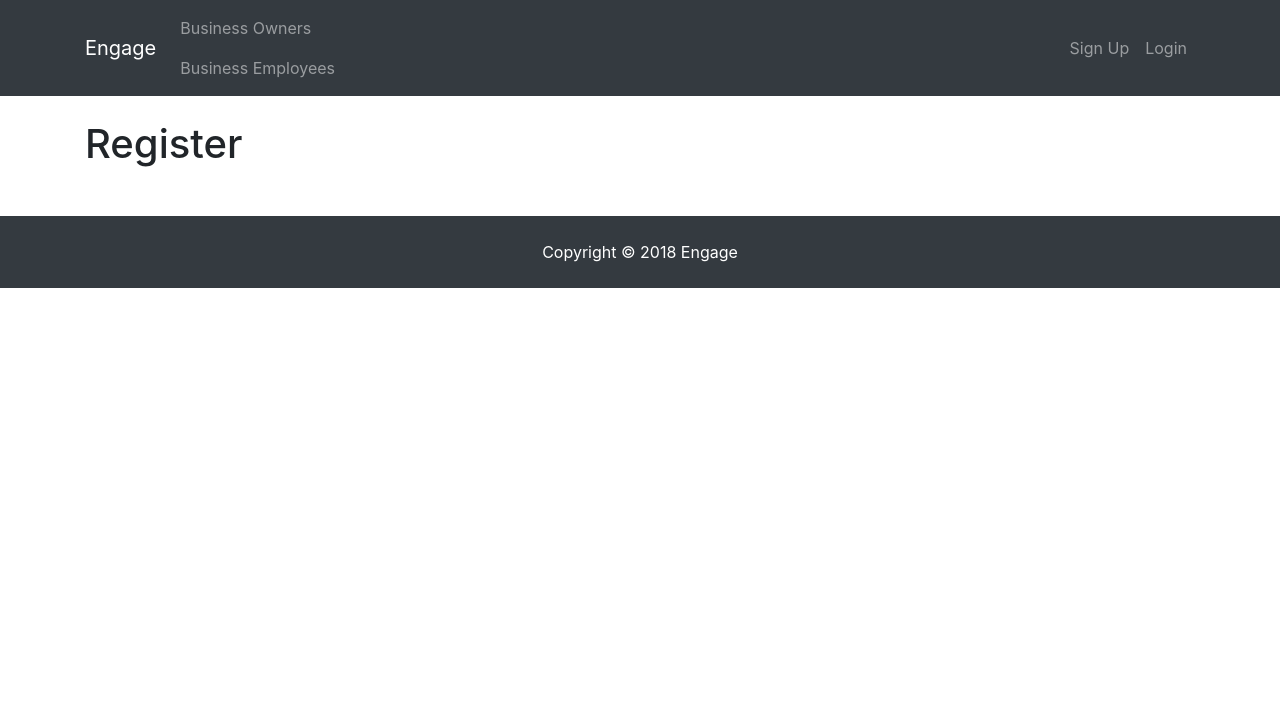
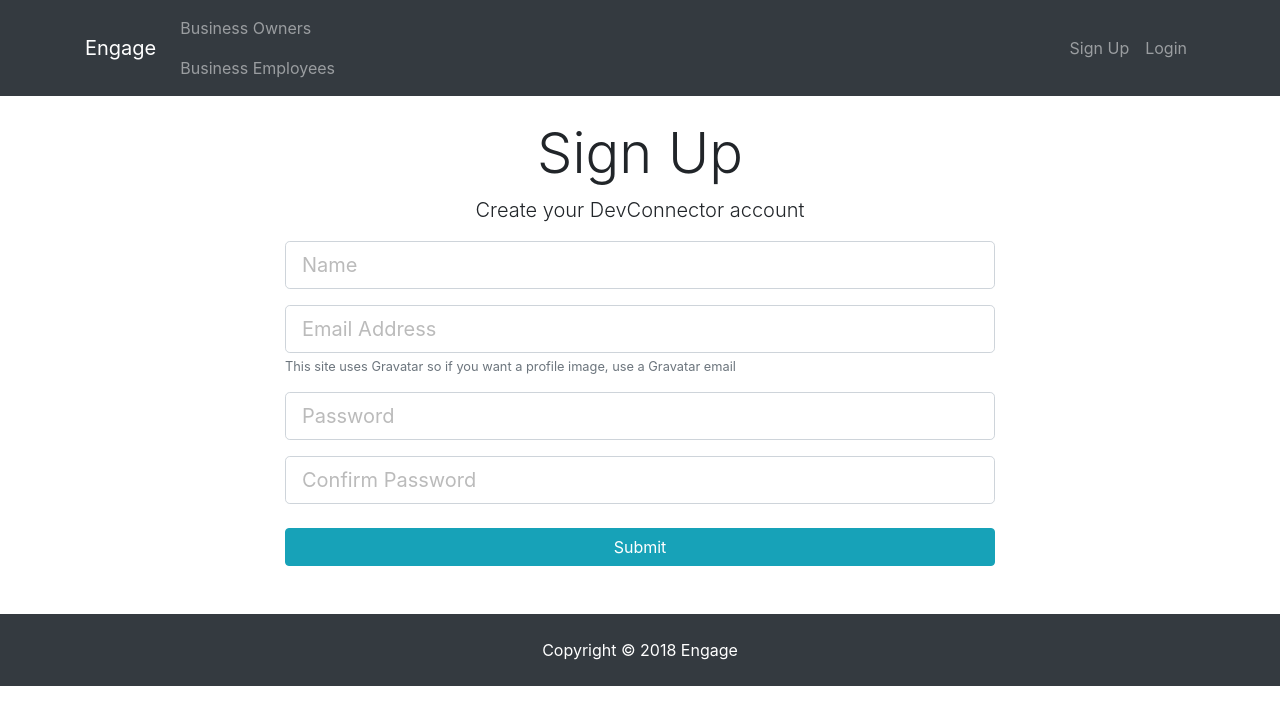
Before and after one commit to Woz-U-Group-Projects/team-ghost-writers, a React (Create React App) app in the folder client/: page /register in a window 1280 px wide. Shown: the top 724 px of the page. Built offline with nearby package versions, Linux system fonts and the light colour scheme.

Commit message:
sign up and login forms work and can input data into

```diff
--- a/client/src/components/auth/Login.js
+++ b/client/src/components/auth/Login.js
@@ -1,11 +1,60 @@
 import React, { Component } from 'react'
 
 class Login extends Component {
+  constructor() {
+    super();
+    this.state ={
+      email: '',
+      password: '',
+      errors: {}
+    };
+
+    this.onChange = this.onChange.bind(this);
+    this.onSubmit = this.onSubmit.bind(this);
+  }
+
+  onSubmit(e) {
+    e.preventDefault();
+
+    const user = {
+      email: this.state.email,
+      password: this.state.password,
+    };
+
+    console.log(user);
+  }
+
+  onChange(e) {
+    this.setState({ [e.target.name]: e.target.value});
+  }
+
   render() {
     return (
-      <div>
-        <h1>Login</h1>
+      <div className="login">
+    <div className="container">
+      <div className="row">
+        <div className="col-md-8 m-auto">
+          <h1 className="display-4 text-center">Log In</h1>
+          <p className="lead text-center">Sign in to your DevConnector account</p>
+            <form onSubmit={this.onSubmit}>
+            <div className="form-group">
+              <input type="email" className="form-control form-control-lg" placeholder="Email Address" name="email"
+              value={this.state.email}
+              onChange={this.onChange}
+              />
+            </div>
+            <div className="form-group">
+              <input type="password" className="form-control form-control-lg" placeholder="Password" name="password"
+              value={this.state.password}
+              onChange={this.onChange}
+              />
+            </div>
+            <input type="submit" className="btn btn-info btn-block mt-4" />
+          </form>
+        </div>
       </div>
+    </div>
+  </div>
     )
   }
 }
--- a/client/src/components/auth/Register.js
+++ b/client/src/components/auth/Register.js
@@ -1,11 +1,81 @@
 import React, { Component } from 'react'
 
 class Register extends Component {
+  constructor() {
+    super();
+    this.state ={
+      name: '',
+      email: '',
+      password: '',
+      password2: '',
+      errors: {}
+    };
+
+    this.onChange = this.onChange.bind(this);
+    this.onSubmit = this.onSubmit.bind(this);
+  }
+
+  onChange(e) {
+    this.setState({[e.target.name]: e.target.value});
+  }
+  onSubmit(e) {
+    e.preventDefault();
+
+    const newUser = {
+      name: this.state.name,
+      email: this.state.email,
+      password: this.state.password,
+      password2: this.state.password2
+    }
+
+    console.log(newUser);
+  }
+
   render() {
     return (
-      <div>
-        <h1>Register</h1>
+      <div className="register">
+        <div className="container">
+          <div className="row">
+            <div className="col-md-8 m-auto">
+              <h1 className="display-4 text-center">Sign Up
+              </h1>
+              <p className="lead text-center">Create your DevConnector account</p>
+              <form onSubmit={this.onSubmit}>              <div className="form-group">
+                <input type="text" className="form-control form-control-lg" placeholder="Name" name="name"
+                value={this.state.name}
+                onChange={this.onChange}
+              />
+              </div>
+              <div className="form-group">
+                <input type="email" className="form-control form-control-lg" placeholder="Email Address"
+                name="email"
+                value={this.state.email}
+                onChange={this.onChange}
+                />
+              <small className="form-text text-muted">This site uses Gravatar so if you want a profile image, use a Gravatar email
+              </small>
+              </div>
+              <div className="form-group">
+                <input type="password" className="form-control form-control-lg" placeholder="Password"
+                name="password"
+                value={this.state.password}
+                onChange={this.onChange}
+                />
+              </div>
+              <div className="form-group">
+                <input type="password" className="form-control form-control-lg" placeholder="Confirm Password" name="password2"
+                value={this.state.password2}
+                onChange={this.onChange}
+                />
+              </div>
+                <input type="submit" className="btn btn-info btn-block mt-4"
+                />
+          </form>
+        </div>
       </div>
+    </div>
+  </div>
+
     )
   }
 }
```
